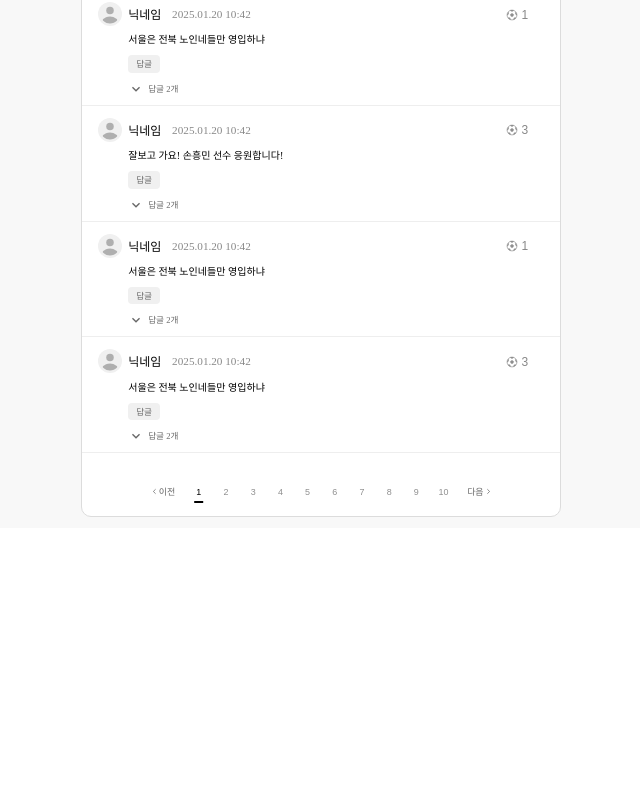
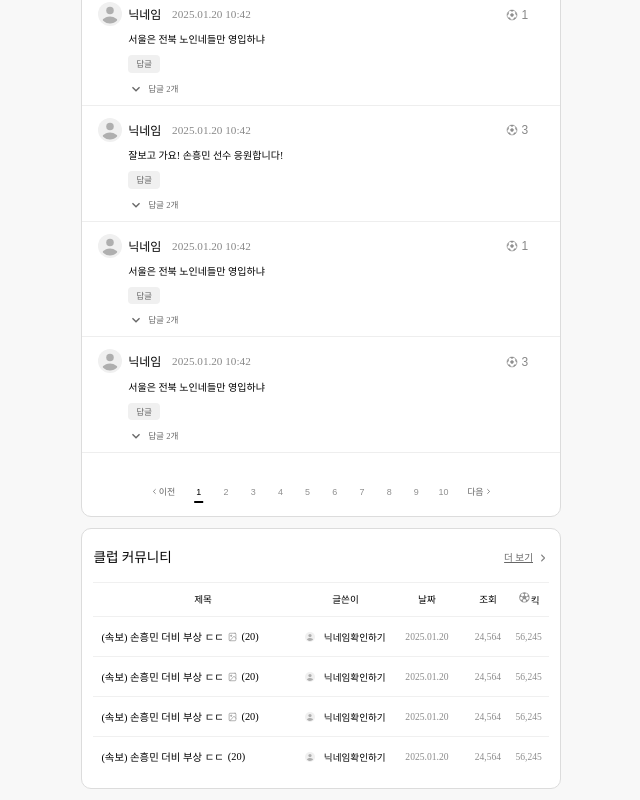
Before and after one commit to haerxeong/kickon-frontend, a React (Vite) app: page /community/detail in a window 1280 px wide. Shown: the part 2320-3120 px from the top of the page, without its empty margins (382-1022 px from the left). Before the commit the page ends 2848 px from the top, so only its background shows below. Built offline with nearby package versions, Linux system fonts and the light colour scheme.

Commit message:
Feat: 상세 페이지에 함께 볼만한 리스트 추가

```diff
--- a/src/App.jsx
+++ b/src/App.jsx
@@ -9,8 +9,9 @@ import NotFound from "./pages/not-found";
 import LoginModal from "./components/LoginModal/loginModal.jsx";
 import Signup from "./pages/Signup/signup.jsx";
 import PostEditor from "./components/PostEditer/postEditor.jsx";
-import NewsDetail from "./components/PostDetail/postDetail.jsx";
 import ReportModal from "./components/ReportModal/reportModal.jsx";
+import NewsDetailPage from "./pages/News/newsDetail.jsx";
+import CommunityDetailPage from "./pages/Community/communityDetail.jsx";
 
 function App() {
     return (
@@ -24,8 +25,8 @@ function App() {
                         <Route path="signup" element={<Signup />} />
                         <Route path="news/write" element={<PostEditor type="news" />} />
                         <Route path="community/write" element={<PostEditor type="community" />} />
-                        <Route path="news/detail" element={<NewsDetail type="news" />} />
-                        <Route path="community/detail" element={<NewsDetail type="community" />} />
+                        <Route path="news/detail" element={<NewsDetailPage />} />
+                        <Route path="community/detail" element={<CommunityDetailPage/>} />
                     </Route>
                     <Route path="*" element={<NotFound />} />
                 </Routes>
--- a/src/components/CommunityBoard/communityBoard.jsx
+++ b/src/components/CommunityBoard/communityBoard.jsx
@@ -17,6 +17,7 @@ import {
   GoodIcon,
 } from "./CommunityBoard.style";
 import ImageIcon from "../../assets/image.svg";
+import {Link} from "react-router-dom";
 
 const CommunityBoard = () => {
   const initialPosts = [
@@ -61,7 +62,7 @@ const CommunityBoard = () => {
     <CommunityBoardContainer>
       <CommunityHeader>
         <div className="title">클럽 커뮤니티</div>
-        <MoreLink>
+        <MoreLink as={Link} to="/community">
           더 보기
           <MoreIcon />
         </MoreLink>
--- /dev/null
+++ b/src/pages/Community/communityDetail.jsx
@@ -0,0 +1,13 @@
+import NewsDetail from "../../components/PostDetail/postDetail.jsx";
+import CommunityBoard from "../../components/CommunityBoard/communityBoard.jsx";
+
+const CommunityDetailPage = () => {
+    return (
+        <>
+            <NewsDetail type="community" />
+            <CommunityBoard/>
+        </>
+    )
+}
+
+export default CommunityDetailPage;
--- /dev/null
+++ b/src/pages/News/newsDetail.jsx
@@ -0,0 +1,13 @@
+import NewsDetail from "../../components/PostDetail/postDetail.jsx";
+import NewsList from "../../components/NewsList/newsList.jsx";
+
+const NewsDetailPage = () => {
+    return (
+        <>
+            <NewsDetail type="news" />
+            <NewsList/>
+        </>
+    )
+}
+
+export default NewsDetailPage;
```
